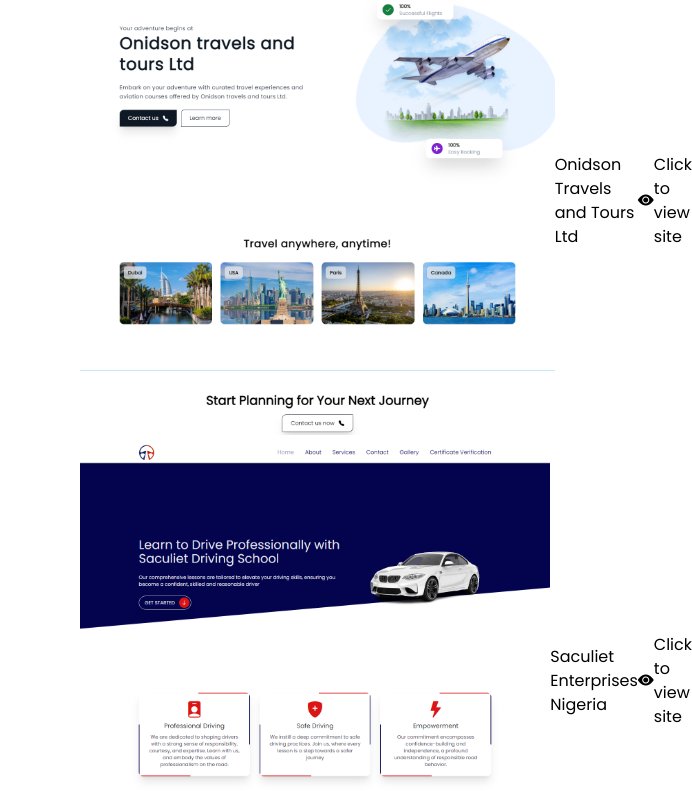
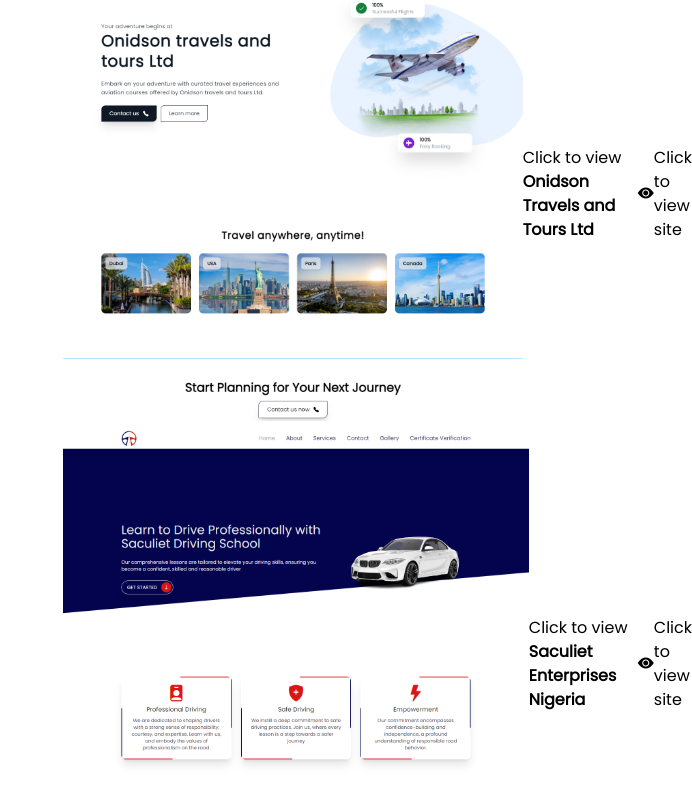
Before and after one commit to paixtechdom/paix_techdom, a React (Vite) app: page /works in a window 1280 px wide. Shown: the part 1023-1827 px from the top of the page, without its empty margins (588-1280 px from the left). Built offline with nearby package versions, Linux system fonts and the light colour scheme.

Commit message:
Updated Portfolio.jsx

```diff
--- a/src/Pages/Portfolio/Portfolio.jsx
+++ b/src/Pages/Portfolio/Portfolio.jsx
@@ -116,7 +116,7 @@
 
         if(element){
             let pos = element.getBoundingClientRect()
-            if(pos.top > -200 && pos.top < 0){
+            if(pos.top > -200 && pos.top < 100){
                 setIsPosMatch(true)
             }  else{
                 setIsPosMatch(false)
@@ -139,7 +139,7 @@
             // useRef={projectRef}
         >
 
-        <Parallax id={portfolio?.title.replaceAll(' ', '')} className={"w-full min-h-[50vh] relative w-full"}>
+        <Parallax id={portfolio?.title.replaceAll(' ', '')} className={"w-full min-h-[50vh] relative"}>
             <div className="absolute w-full h-full bg-secondary animate-pulse top-0 left-0"></div>
 
             <LazyLoadImage
@@ -153,7 +153,7 @@
 
         <div className="flex flex-col gap-5 absolute bottom-0 min-h-[10vh] w-full text-center">
             <Parallax id={portfolio.title.replaceAll(' ', '')+'header'}>
-                <a target="_blank" href={portfolio.link} className="text-center border border-blue-900 bg-primary bg-opacity-80 p-3 px-6 rounded-full shadow-2xl">{portfolio.title}</a>
+                <a target="_blank" href={portfolio.link} className="text-center border border-blue-900 bg-primary bg-opacity-80 p-3 px-6 rounded-full shadow-2xl">Click to view <strong className="text-white"> {portfolio.title}</strong></a>
             </Parallax>
 
         </div>
```
